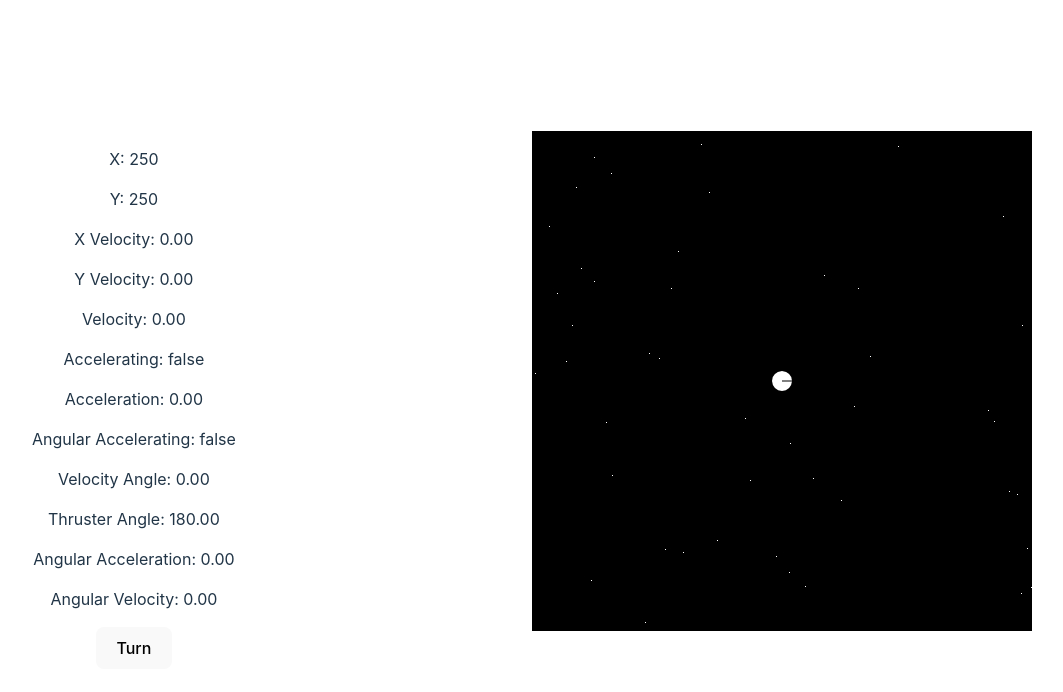
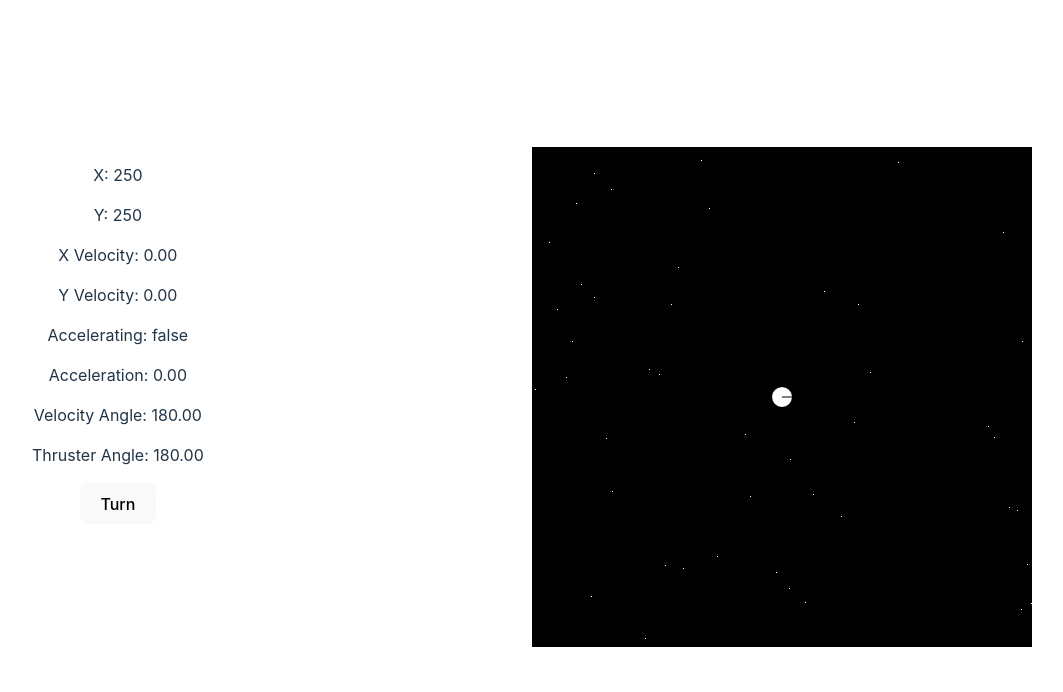
Before and after one commit to JosephRodolfo/space-ship, a Vue app: page / in a window 1280 px wide. Shown: the top 692 px of the page, without its empty margins (108-1171 px from the left). Built offline with nearby package versions, Linux system fonts and the light colour scheme.

Commit message:
Refactor ship class

```diff
--- a/src/App.vue
+++ b/src/App.vue
@@ -8,18 +8,18 @@
 
       <p>X Velocity: {{ formatNumber(ship.velocityX) }}</p>
       <p>Y Velocity: {{ formatNumber(ship.velocityY) }}</p>
-      <p> Velocity: {{ formatNumber(ship.velocity) }}</p>
+      <!-- <p> Velocity: {{ formatNumber(ship.velocity) }}</p> -->
 
-      <p>Accelerating: {{ ship.accelerating }}</p>
-      <p>Acceleration: {{formatNumber(ship.acceleration) }}</p>
-      <p>Angular Accelerating: {{ ship.spinning }}</p>
+      <p>Accelerating: {{ ship.acceleration !== 0 }}</p>
+      <p>Acceleration: {{ formatNumber(ship.acceleration) }}</p>
+      <!-- <p>Angular Accelerating: {{ ship.ang }}</p> -->
 
       <p>Velocity Angle: {{ formatNumber(ship.angle) }}</p>
       <p>Thruster Angle: {{ formatNumber(ship.thrusterAngle) }}</p>
 
-      <p>Angular Acceleration: {{ formatNumber(ship.angularAcceleration) }}</p>
+      <!-- <p>Angular Acceleration: {{ formatNumber(ship.angularAcceleration) }}</p> -->
 
-      <p>Angular Velocity: {{ formatNumber(ship.angularVelocity) }}</p>
+      <!-- <p>Angular Velocity: {{ formatNumber(ship.angularVelocity) }}</p> -->
       <button @click="flipShip">Turn</button>
 
     </div>
@@ -31,7 +31,7 @@
 </template>
 <script setup lang="ts">
 import { timer } from '../src/services/timer';
-import { Ship, Velocities } from './classes/ship';
+import { Ship } from './classes/ship';
 import { computed, onMounted, reactive, ref, watch } from 'vue';
 import { degreesToRadians, radiansToDegrees, round } from './helpers/helpers';
 import MainCanvas, { Circles } from './components/Canvas.vue';
@@ -40,26 +40,20 @@ let counter = 0;
 const acceleration = ref(ship.acceleration);
 let lock: any = ref(false);
 function flipShip() {
-  ship.thrusterAngle += 180;
+  ship.setThrusterAngle(ship.thrusterAngle + 45);
 }
 
 
-function move(accelValue: number) {
+function move() {
   timer.start(() => {
-    // console.log('acceleration timer')
-    if (ship.spinning) {
-      let value = ship.thrusterAngle > 180 || ship.thrusterAngle <360 ? .001 : -.001
-      ship.angularAccelerate(1, value)
-      ship.setPostion(1);
-    }
-    if (ship.accelerating) {
 
-      let value = ship.thrusterAngle > 270 || ship.thrusterAngle < 90 ? -.01 : .01
+      console.log('move tiemr')
 
-      ship.accelerate(1, value);
-      ship.setAngle(1);
+      ship.accelerate();
+      ship.setVelocity(1);
+      ship.calculateVelocity(1)
+      ship.setPosition(1);
 
-    };
   }, 100)
 }
 
@@ -68,34 +62,33 @@ function move(accelValue: number) {
 function handleAccelerate(e: any) {
 
 
-  if (e.key === 'w' && !ship.accelerating) {
-    ship.accelerating = true;
+  if (e.key === 'w' && !lock.value) {
     lock.value = true;
-    move(-.01);
+    move();
   }
-  if (e.key === 'a' && !ship.spinning){
-    ship.spinning = true;
-    lock.value = true;
-    move(-.01);
-  }
+  // if (e.key === 'a' && !ship.spinning){
+  //   ship.spinning = true;
+  //   lock.value = true;
+  //   move();
+  // }
 
 }
 function stopAccelerate(e: any) {
   if (e.key === 'w' && lock.value) {
-    ship.acceleration = 0;
-    ship.accelerating = false;
+    ship.stopAccelerating();
+    // ship.accelerating = false;
 
     timer.stop();
     lock.value = false;
   }
 
-  if (e.key === 'a' && lock.value) {
-    ship.angularAcceleration = 0;
-    ship.spinning = false;
+  // if (e.key === 'a' && lock.value) {
+  //   ship.angularAcceleration = 0;
+  //   ship.spinning = false;
 
-    timer.stop();
-    lock.value = false;
-  }
+  //   timer.stop();
+  //   lock.value = false;
+  // }
 }
 
 
@@ -105,12 +98,15 @@ onMounted(() => {
 
   setInterval(() => {
 
-    if (!lock.value && !ship.accelerating && !ship.spinning) {
-      // console.log('main timer')
-      ship.setAngle(1);
-      ship.setPostion(1);
+    if (!lock.value && ship.acceleration === 0) {
+      console.log('main tiemr')
+
+      ship.stopAccelerating();
+      ship.setVelocity(1);
+      ship.calculateVelocity(1);
+      ship.setPosition(1);
+
     }
-
   }, 100)
 })
 
--- a/src/classes/ship.ts
+++ b/src/classes/ship.ts
@@ -1,146 +1,92 @@
-import { degreesToRadians, radiansToDegrees } from "../helpers/helpers";
-
-export interface Velocities {
-    velocityX: number,
-    velocityY: number
-}
-
-export class Ship implements Velocities {
-    radius: number = 10;
-    mass: number = 100;
-    position: number = 0;
-    x: number = 250;
-    y: number = 250;
-    acceleration: number = 0;
-    velocity: number = 0;
-    thrusterAngle: number = 180;
-    angle: number = 0;
-    angularVelocity: number = 0;
-    angularAcceleration: number = 0;
-    spinning: boolean = false;
-    accelerating: boolean = false;
-    velocityX: number = 0;
-    velocityY: number = 0;
 
 
+export class Ship {
+    x: number;
+    y: number;
+    velocityX: number;
+    velocityY: number;
+    acceleration: number;
+    mass: number;
+    angle: number;
+    thrusterAngle: number;
+    force: number;
+    angularVelocity: number;
+    angularAcceleration: number;
+
     constructor() {
-    }
-
-    setAcceleration(acceleration: number) {
-        if (!this.accelerating) {
-            this.acceleration = 0;
-        }
-        this.acceleration += acceleration;
-    }
-
-    setAngularAcceleration(acceleration: number) {
-        if (!this.spinning) {
-            this.angularAcceleration = 0;
-        }
-        this.angularAcceleration += acceleration;
+        this.x = 250;
+        this.y = 250;
+        this.velocityX = 0;
+        this.velocityY = 0;
+        this.acceleration = 0.0;
+        this.mass = 1000;
+        this.angle = 180;
+        this.thrusterAngle = 180;
+        this.force = 0.01;
+        this.angularAcceleration = 0;
+        this.angularVelocity = 0;
     }
 
 
-    setAngularVelocity(time: number) {
-        this.angularVelocity += this.angularAcceleration * time;
-    }
-
-    setAngle(time: number) {
-        if (this.thrusterAngle > 360) this.thrusterAngle = 0;
-        if (this.thrusterAngle < 0) this.thrusterAngle = 360;
-        this.thrusterAngle  = this.thrusterAngle += this.angularVelocity * time + (0.5 * this.angularAcceleration * time * time);
-    }
-
     setVelocity(time: number) {
 
-        this.velocity += (this.force * time / this.mass);
 
+    }
+    calculateVelocity(time: number) {
+        if (this.acceleration === 0) return;
+        const angleInRadians = (this.angle * Math.PI) / 180;
+        let velocityX = this.velocityX + (this.force * time / this.mass) * Math.cos(angleInRadians);
+        let velocityY = this.velocityY + (this.force * time / this.mass) * Math.sin(angleInRadians);
+
+        const accelerationMagnitude = this.acceleration * time;
+        const accelerationAngle = angleInRadians; // use ship's orientation angle directly as acceleration angle
+        const accelerationX = accelerationMagnitude * Math.cos(accelerationAngle);
+        const accelerationY = accelerationMagnitude * Math.sin(accelerationAngle);
+
+        // calculate x velocity
+        if (accelerationX !== 0) {
+            velocityX += accelerationX;
+        }
+
+        // calculate y velocity
+        if (accelerationY !== 0) {
+            velocityY += accelerationY;
+        }
+
+        // update velocity
+        this.velocityX = velocityX;
+        this.velocityY = velocityY;
     }
 
 
-
-
-
-    get force() {
-        const force = this.mass * this.acceleration;
-        return force
-    }
-
-    calculateVelocity(time: number) {
-        const angleInRadians = (this.angle * Math.PI) / 180;
-
-        let xAcceleration = this.acceleration * Math.cos(angleInRadians);
-        const yAcceleration = this.acceleration * Math.sin(angleInRadians);
-        let multiplier = 1
-        if (xAcceleration < 0 && this.velocity > 0) {
-            multiplier = -1
-
-        }
-        this.velocityX = (multiplier * this.velocity) * Math.cos(angleInRadians) * multiplier + xAcceleration * time;
-
-        // this.velocityY = this.velocity * Math.sin(angleInRadians) + yAcceleration * time;
-
-        // return { x: xVelocity, y: yVelocity };
-      }
-
-
-    // setVelocityX() {
-
-    //     if (!this.accelerating) {
-    //         return;
-    //     }
-    //     // if (this.angle === 90 || this.angle === 270) {
-    //     //     this.velocityX = 0;
-    //     //     return;
-    //     // }
-    //     this.velocityX = Math.cos((this.angle * Math.PI) / 180) * this.velocity;
-    // }
-    // setVelocityY() {
-
-    //     if (!this.accelerating) {
-    //         return;
-    //     }
-    //     // if (this.angle === 0 || this.angle === 180) {
-    //     //     this.velocityY = 0;
-    //     //     return;
-    //     // }
-    //     this.velocityY = Math.sin((this.angle * Math.PI) / 180) * this.velocity;
-    // }
-
-    setPostion(time: number) {
-        this.position += this.velocity * time
+    setPosition(time: number) {
         this.x += this.velocityX * time;
-        this.y += this.velocityY * time
-
+        this.y += this.velocityY * time;
     }
 
 
-    setVelocities(time: number) {
-        this.calculateVelocity(time);
-
-        this.setVelocity(time);
+    setAngle() {
+        this.angle = this.thrusterAngle;
     }
 
-
-
-    accelerate(time: number, acceleration: number) {
-        this.accelerating = true;
-        this.angle = this.thrusterAngle;
-        this.setAcceleration(acceleration)
-        this.setVelocities(time);
-        this.setPostion(time);
+    setThrusterAngle(angle: number) {
+        let newAngle = angle
+        if (newAngle > 360) {
+            newAngle = 0;
+        }
+        if (newAngle < 0) {
+            newAngle = 360;
+        }
+        this.thrusterAngle = newAngle;
     }
 
-    angularAccelerate(time: number, acceleration: number) {
-        this.setAngularAcceleration(acceleration);
-        this.setAngularVelocity(time);
-        this.setAngle(time);
-
+    stopAccelerating() {
+        this.acceleration = 0;
+        this.calculateVelocity(0);
+    }
+    accelerate() {
+        this.setAngle();
+        this.acceleration += 0.01;
     }
 
-
-
-
 }
-
-export const ship = new Ship;
--- a/src/components/Canvas.vue
+++ b/src/components/Canvas.vue
@@ -13,8 +13,8 @@ import { timer } from '../services/timer';
 export interface Circles {
     x: number,
     y: number,
-    radius: number,
-    velocity: number,
+    // radius: number,
+    // velocity: number,
     angle: number
     velocityX: number,
     velocityY: number
```
